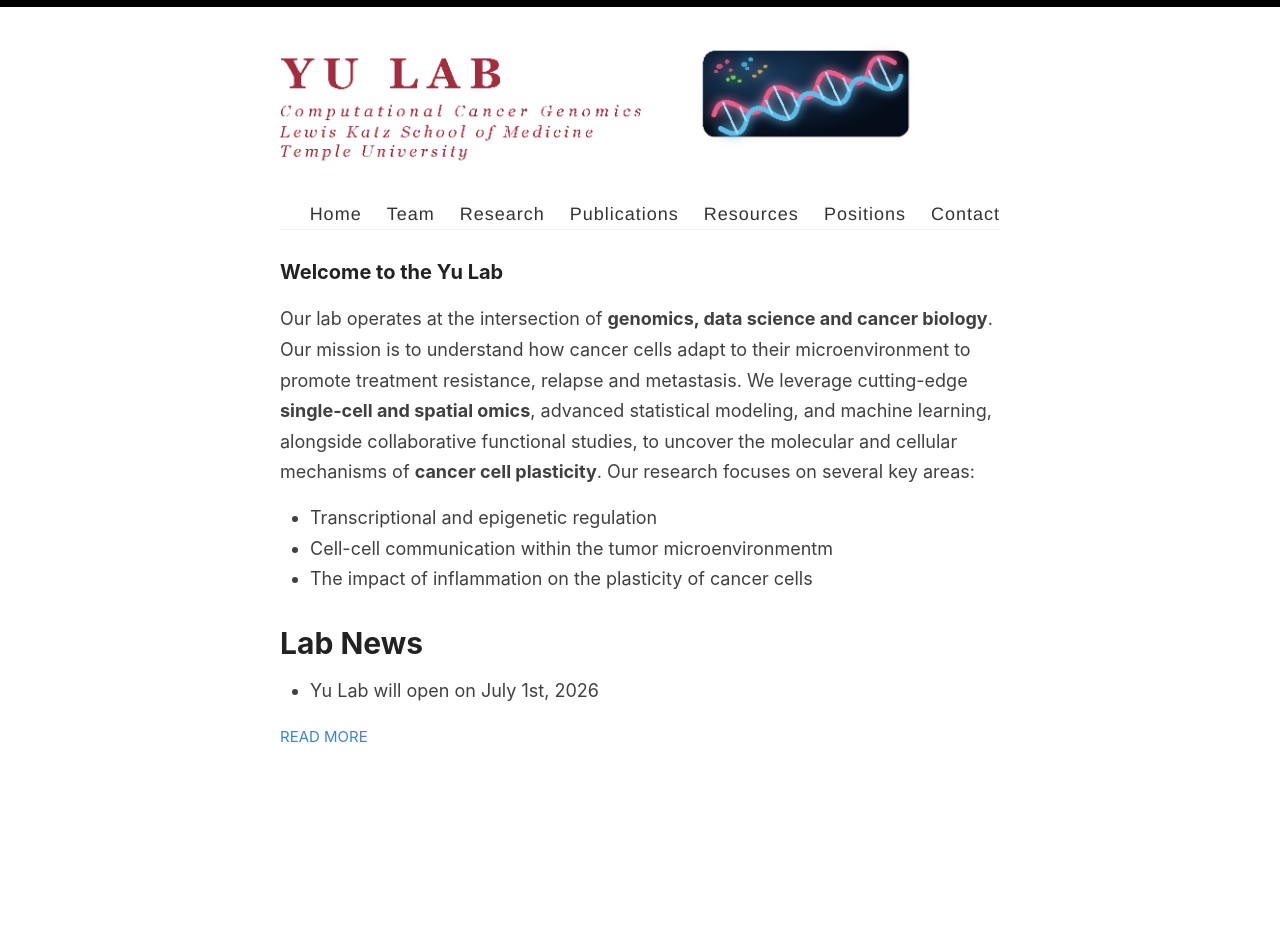
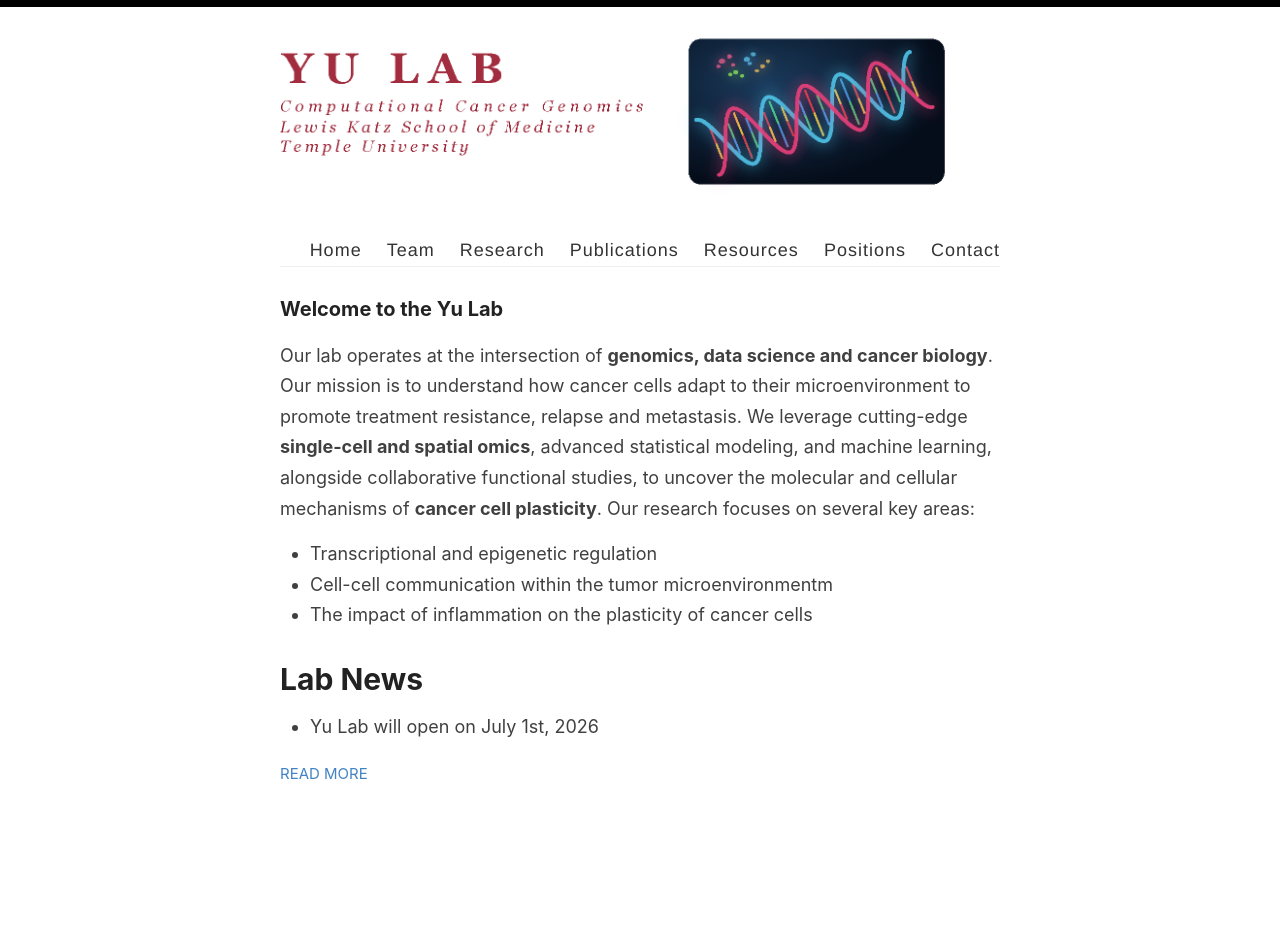
Before and after one commit to wbaopaul/wbaopaul.github.io, a Jekyll site: the page built from index.html, in a window 1280 px wide. Built offline with Jekyll 4.4.1, drawn with Linux system fonts in a browser that asks for light colours; the list of posts is cut into pages by our own code; before the commit the page ends 915 px from its top, so only the background shows below that.

Commit message:
update logo

```diff
--- a/_config.yml
+++ b/_config.yml
@@ -11,7 +11,7 @@
 #description: Computational Cancer Genomics @ Temple University & Fox Chase Cancer Center
 
 # URL of your avatar or profile pic (you could use your GitHub profile pic)
-avatar: /images/logo.png
+avatar: /images/logo_v2.png
 
 #
 # Flags below are optional
```
Also changed, not shown: images/logo_v2.png (added).
